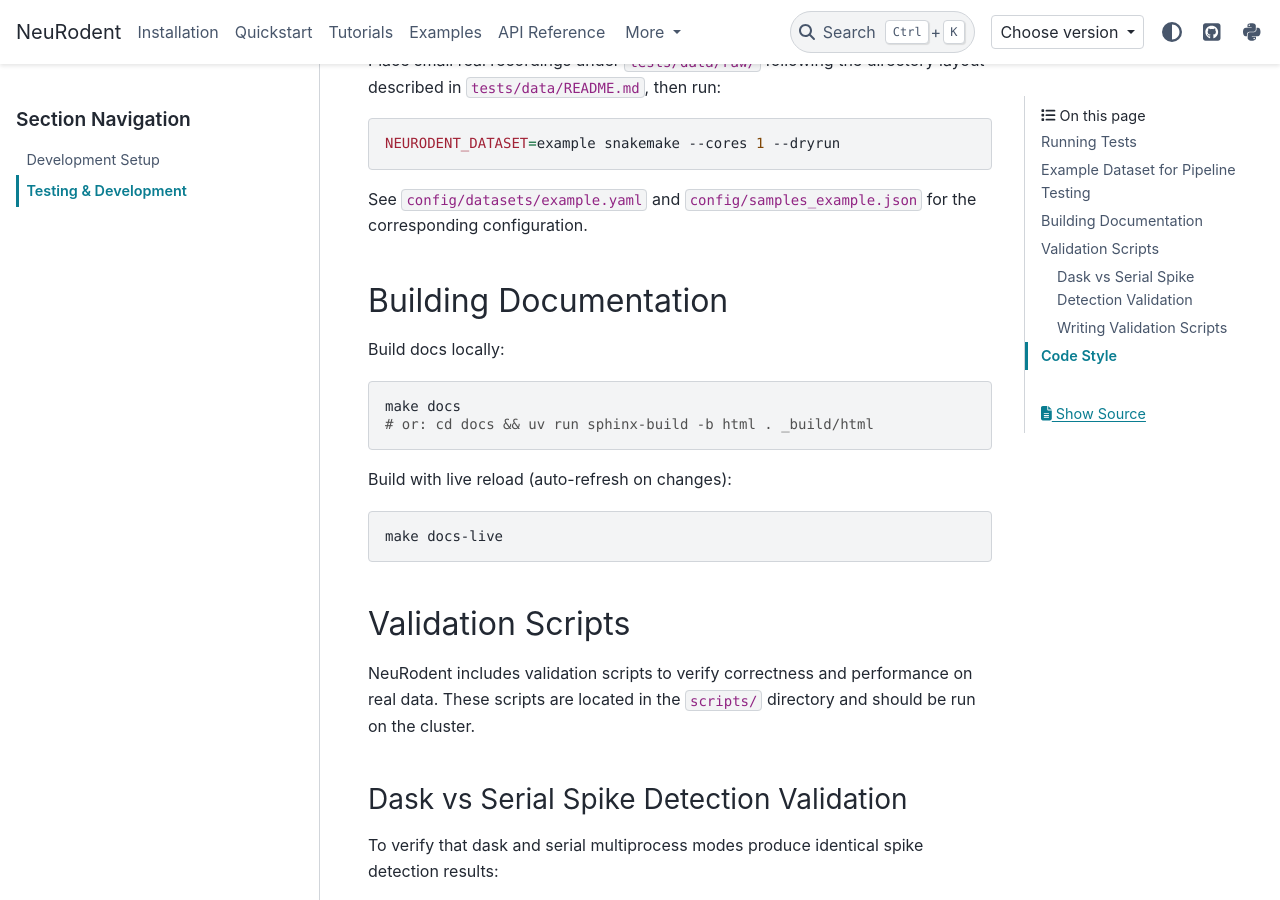
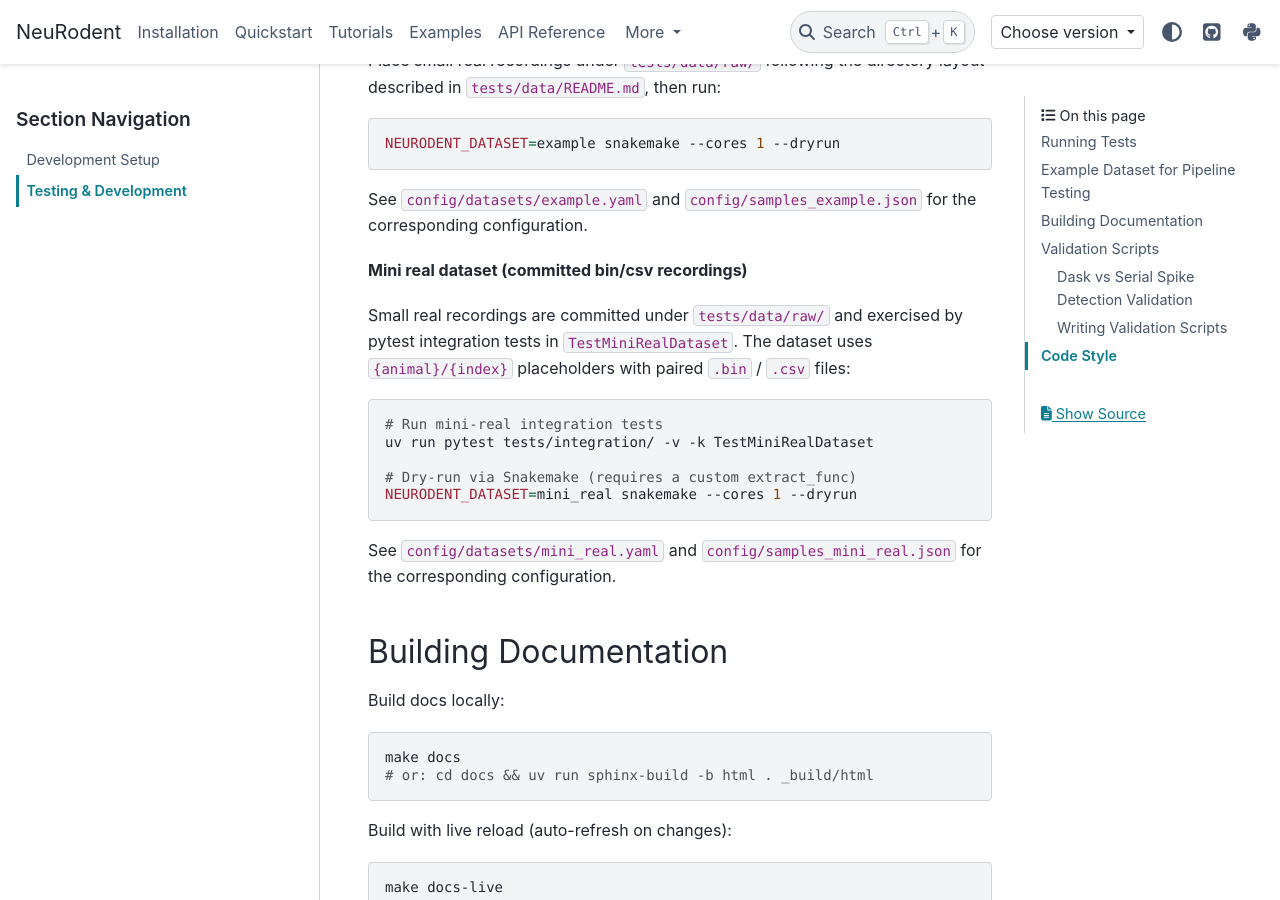
Before and after one commit to josephdong1000/neurodent, a Sphinx documentation site: the page built from docs/contributing/testing.rst, in a window 1280 px wide and 900 px high, scrolled down 1198 px. Built offline with Sphinx 7.4.7 and the PyData theme 0.15.4, drawn with Linux system fonts in a browser that asks for light colours; pages that are not in the unit, such as notebooks, are missing from menus.

Commit message:
Remove duplicate gitignore rules; update testing docs for mini dataset
Co-authored-by: josephdong1000 <84431899+josephdong1000@users.noreply.github.com>

```diff
--- a/docs/contributing/testing.rst
+++ b/docs/contributing/testing.rst
@@ -59,6 +59,23 @@ directory layout described in ``tests/data/README.md``, then run:
    NEURODENT_DATASET=example snakemake --cores 1 --dryrun
 
 See ``config/datasets/example.yaml`` and ``config/samples_example.json`` for
+the corresponding configuration.
+
+**Mini real dataset (committed bin/csv recordings)**
+
+Small real recordings are committed under ``tests/data/raw/`` and exercised
+by pytest integration tests in ``TestMiniRealDataset``.  The dataset uses
+``{animal}/{index}`` placeholders with paired ``.bin`` / ``.csv`` files:
+
+.. code-block:: bash
+
+   # Run mini-real integration tests
+   uv run pytest tests/integration/ -v -k TestMiniRealDataset
+
+   # Dry-run via Snakemake (requires a custom extract_func)
+   NEURODENT_DATASET=mini_real snakemake --cores 1 --dryrun
+
+See ``config/datasets/mini_real.yaml`` and ``config/samples_mini_real.json`` for
 the corresponding configuration.
 
 
```
Also changed, not shown: 1 other file.
